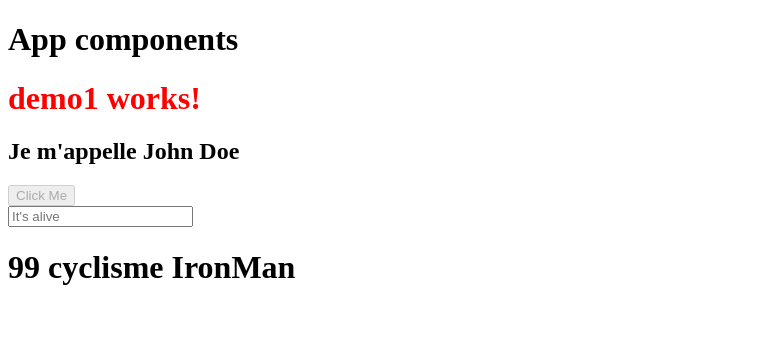
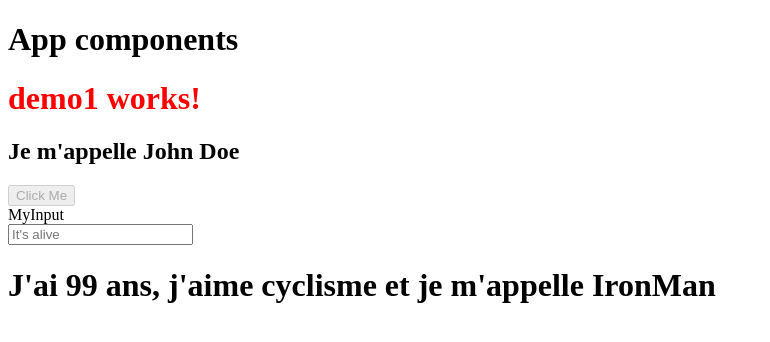
Before and after one commit to PavelAB/secondTryAngular, an Angular app: page / in a window 1280 px wide. Shown: the top 342 px of the page, without its empty margins (0-770 px from the left). Built offline with nearby package versions, Linux system fonts and the light colour scheme.

Commit message:
Correction Exo1

```diff
--- a/src/app/app.component.html
+++ b/src/app/app.component.html
@@ -1,4 +1,3 @@
 <h1 class="red">App components</h1>
 <app-demo1></app-demo1>
-<app-input></app-input>
-<app-info-user></app-info-user>
+<app-exo1 />
--- a/src/app/app.module.ts
+++ b/src/app/app.module.ts
@@ -6,13 +6,15 @@ import { AppComponent } from './app.component';
 import { Demo1Component } from './demos/demo1/demo1.component';
 import { InputComponent } from './exos/exo1/input/input.component';
 import { InfoUserComponent } from './exos/exo1/info-user/info-user.component';
+import { Exo1Component } from './exos/exo1/exo1.component';
 
 @NgModule({
   declarations: [
     AppComponent,
     Demo1Component,
     InputComponent,
-    InfoUserComponent
+    InfoUserComponent,
+    Exo1Component
   ],
   imports: [
     BrowserModule,
--- /dev/null
+++ b/src/app/exos/exo1/exo1.component.html
@@ -0,0 +1,3 @@
+<app-input></app-input>
+<app-info-user></app-info-user>
+<!-- <app-info-user \> si pas contenu dans la balise -->
--- a/src/app/exos/exo1/info-user/info-user.component.ts
+++ b/src/app/exos/exo1/info-user/info-user.component.ts
@@ -17,7 +17,7 @@ export class InfoUserComponent {
 
   }
   public getInfo(){
-    let message=`${this._age} ${this._hobby} ${this._pseudo}`;
+    let message=`J'ai ${this._age} ans, j'aime ${this._hobby} et je m'appelle ${this._pseudo}`;
     return message;
   }
 }
--- a/src/app/exos/exo1/input/input.component.html
+++ b/src/app/exos/exo1/input/input.component.html
@@ -1,2 +1,6 @@
-<br>
-<input [type]="type" [placeholder]="placeHolder">
+<div>
+    <!-- for pour lier le labbel avec input -->
+    <label for="inputComponent">MyInput</label>
+    <br>
+    <input id="inputComponent" [type]="type" [placeholder]="placeHolder">
+</div>
```
Also changed, not shown: src/app/exos/exo1/exo1.component.ts (added, +10 -0 lines), src/app/exos/exo1/exo1.component.scss (added), 1 other file (tests, documents, lock files or other folders).
